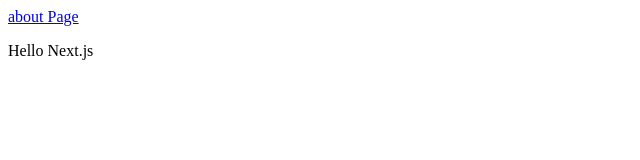
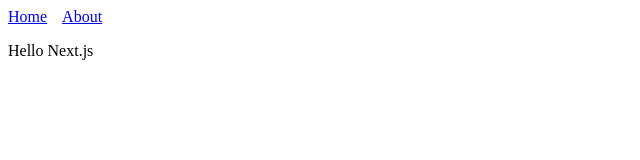
Before and after one commit to devym-37/Next.js_tutorial, a Next.js app: page / in a window 1280 px wide. Shown: the top 160 px of the page, without its empty margins (0-640 px from the left). Built offline with nearby package versions, Linux system fonts and the light colour scheme.

Commit message:
step3_Header components

```diff
--- /dev/null
+++ b/components/Header.js
@@ -0,0 +1,18 @@
+import Link from "next/link";
+
+const linkStyle = {
+  marginRight: 15,
+};
+
+const Header = () => (
+  <div>
+    <Link href="/">
+      <a style={linkStyle}>Home</a>
+    </Link>
+    <Link href="/about">
+      <a style={linkStyle}>About</a>
+    </Link>
+  </div>
+);
+
+export default Header;
--- a/pages/index.js
+++ b/pages/index.js
@@ -1,10 +1,8 @@
-import Link from "next/link";
+import Header from "../components/Header";
 
 const Index = () => (
   <div>
-    <Link href="/about">
-      <a>about Page</a>
-    </Link>
+    <Header />
     <p>Hello Next.js</p>
   </div>
 );
```
